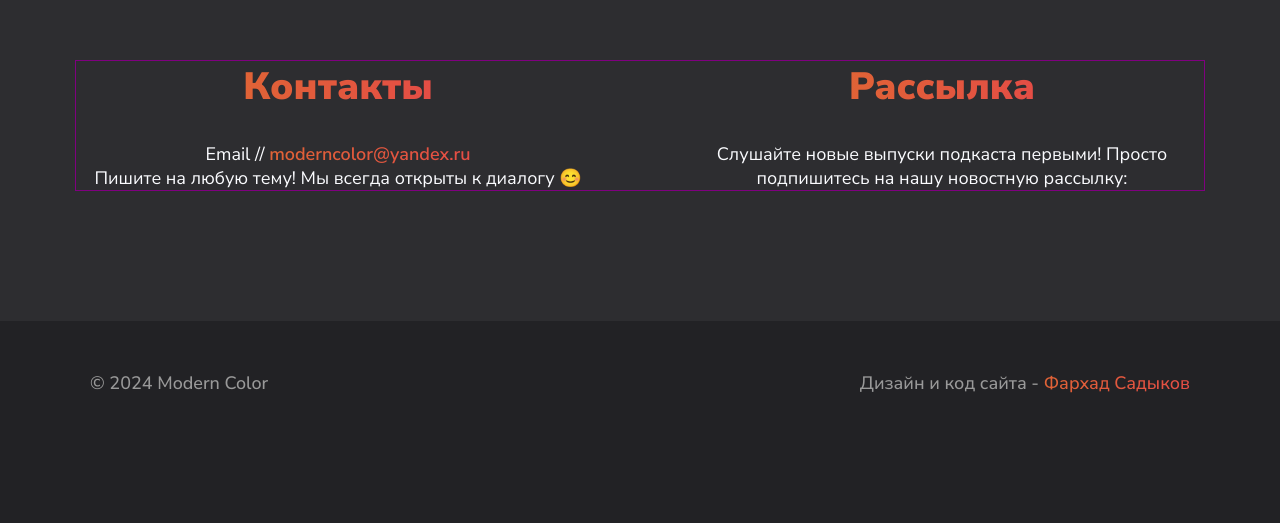
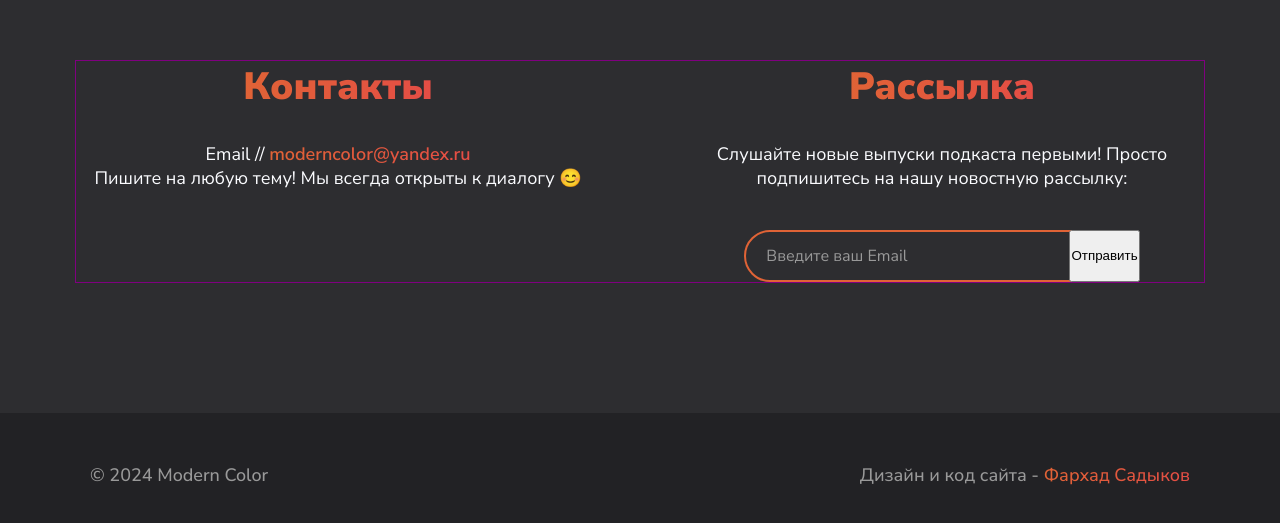
Before and after one commit to everwaveme/mc-podcast, a website: page www/index.html in a window 1280 px wide. Shown: the part 3503-4026 px from the top of the page. Before the commit the page ends 3948 px from the top, so only its background shows below. Drawn offline with Linux system fonts and the light colour scheme; files whose address does not match are found by name.

Commit message:
started newsletter form

```diff
--- a/src/styles/blocks/_newsletter-form.scss
+++ b/src/styles/blocks/_newsletter-form.scss
@@ -0,0 +1,36 @@
+.form {
+  position: relative;
+  margin: 40px auto 0 auto;
+  width: 80%;
+}
+
+.form-input {
+  padding: 13px 20px;
+  width: 100%;
+  font-size: 16px;
+  font-weight: 400;
+  font-family: inherit;
+  color: $color-light;
+  background-color: $color-semidark;
+  border: 2px solid $color-accent;
+  border-radius: 100px;
+  transition: all .2s 0s cubic-bezier(0.46, 0.03, 0.52, 0.96);
+
+  &::placeholder {
+    color: $color-semilight;
+  }
+
+  &:focus {
+    outline: none;
+    box-shadow: 0 0 15px rgba($color-accent, .5);
+  }
+
+}
+
+.form-button {
+  position: absolute;
+  top: 0;
+  right: 0;
+  z-index: 3;
+  height: 100%;
+}
--- a/www/index.html
+++ b/www/index.html
@@ -295,7 +295,12 @@
               Слушайте новые выпуски подкаста первыми!
               Просто подпишитесь на нашу новостную рассылку:
             </p>
-            <!-- <form action="" class="form"></form> -->
+            <form class="form" id="newsletter-form" action="#" method="get">
+              <input class="form-input" id="email" type="email" name="email" placeholder="Введите ваш Email" required>
+              <button class="form-button" type="submit">
+                Отправить
+              </button>
+            </form>
           </div>
         </div>
       </div>
```
Also changed, not shown: www/style/style.css.
